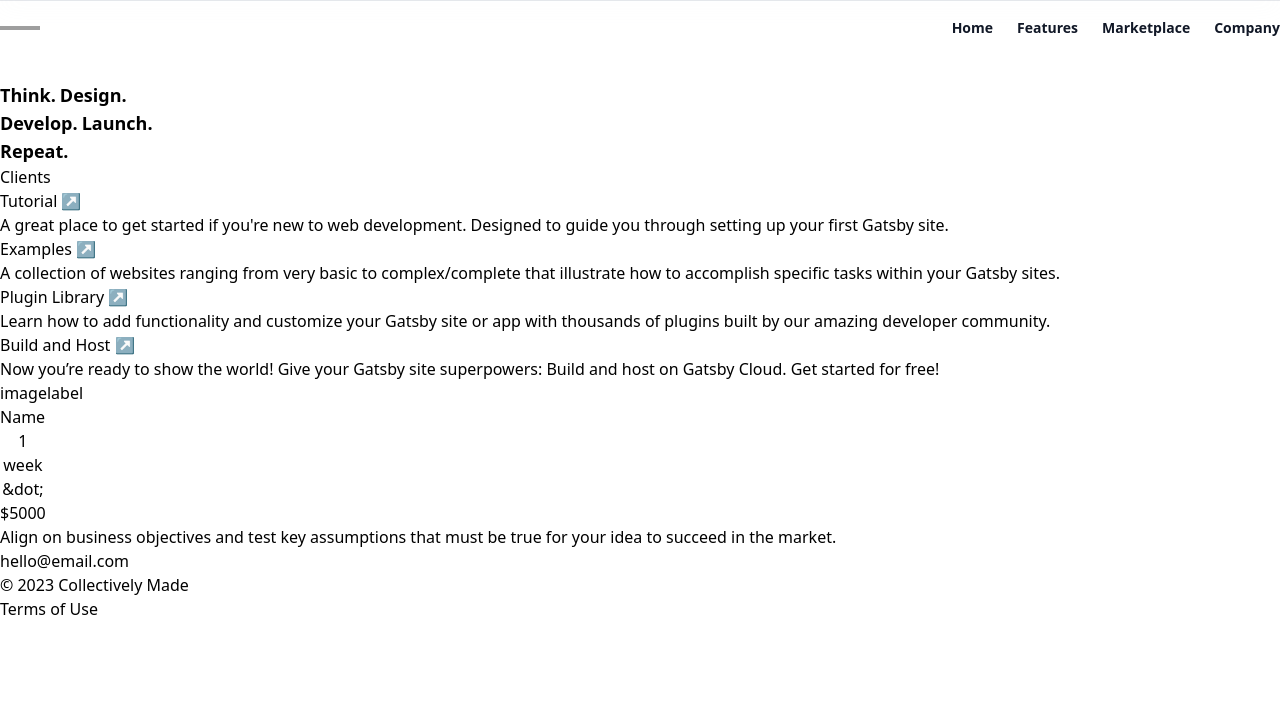
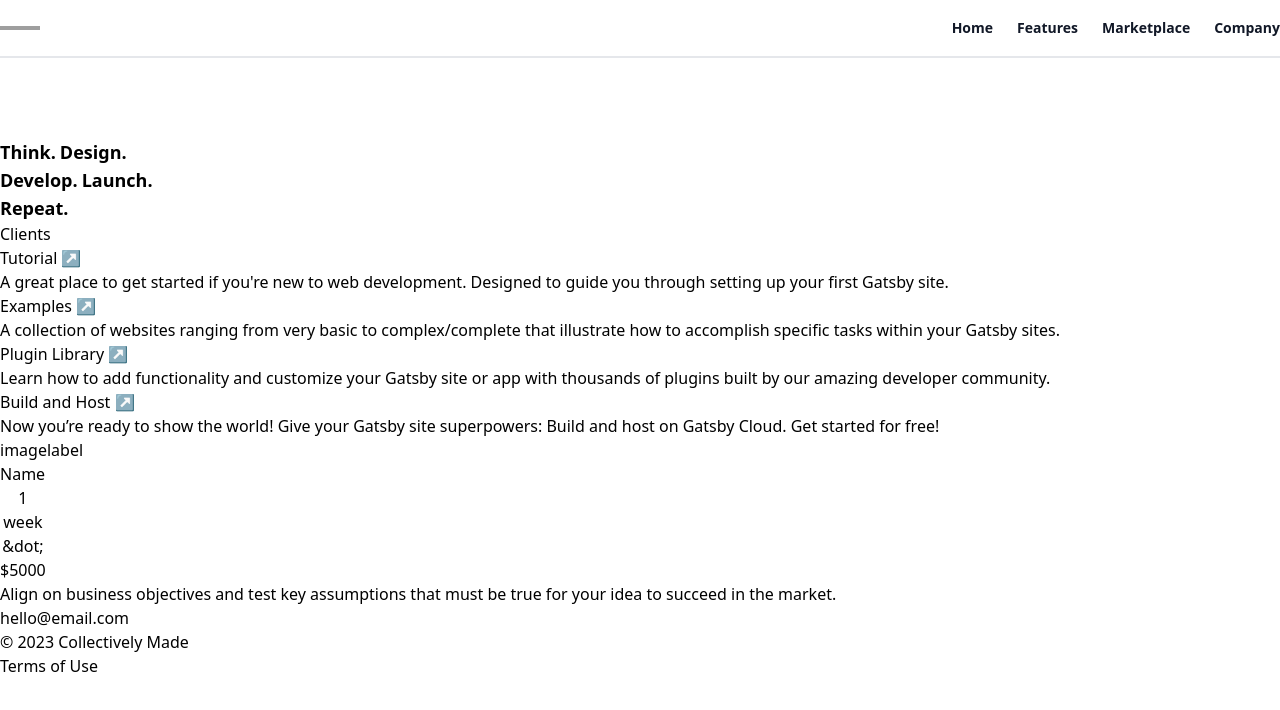
Before and after one commit to alexanderussell/cm-portfolio-v4, a Gatsby site: page / in a window 1280 px wide. Built offline with nearby package versions, Linux system fonts and the light colour scheme; Gatsby itself is replaced by a stand-in of ours; grey boxes are pictures that could not be loaded.

Commit message:
Jun 18, 2023, 8:10 PM

```diff
--- a/src/components/header.js
+++ b/src/components/header.js
@@ -8,8 +8,8 @@ const navigation = [
 ]
 
 const Header = () => (
-    <header className="ease-[cubic-bezier(0.90, 0, 0.05, 1)] z-30 w-full border-b bg-background/95 backdrop-blur-md transition-[transform,border-color] duration-300 border-b-black-10">
-      <nav className="w-full border-b bg-background/95 backdrop-blur-md transition-[transform,border-color] duration-300 fixed border-b-transparent translate-y-0" aria-label="Global">
+    <header className="ease-[cubic-bezier(0.90, 0, 0.05, 1)] z-30 w-full border-b bg-background/95 duration-300 border-b-black-10">
+      <nav className="w-full border-b bg-background/95" aria-label="Global">
         <div className="flex items-center justify-between py-4 container mx-auto px-container">
           <div className="flex items-center gap-2">
             <a href="#">
```
